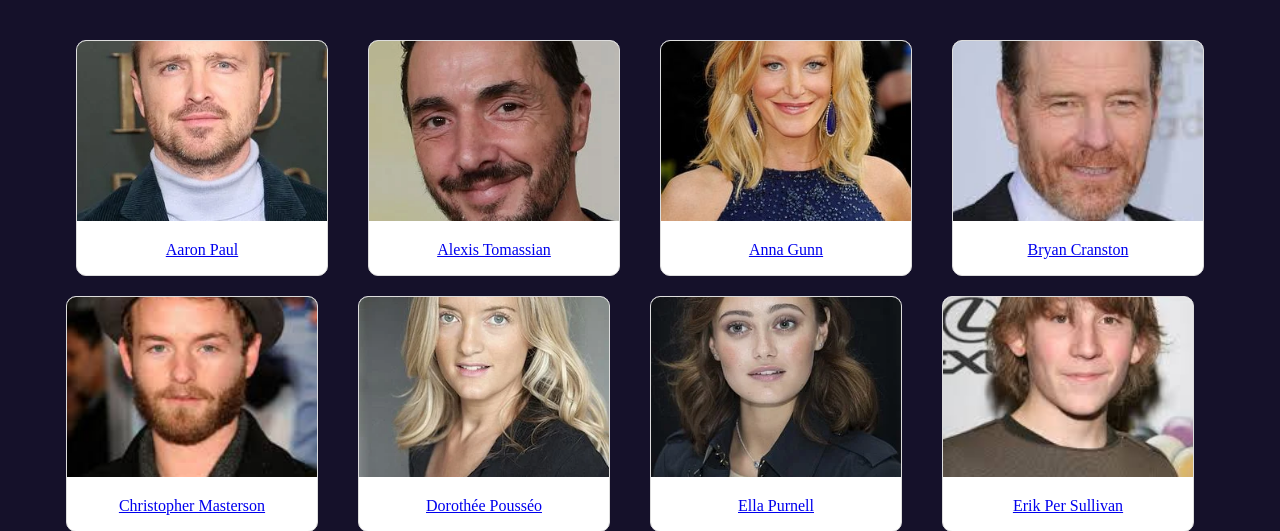
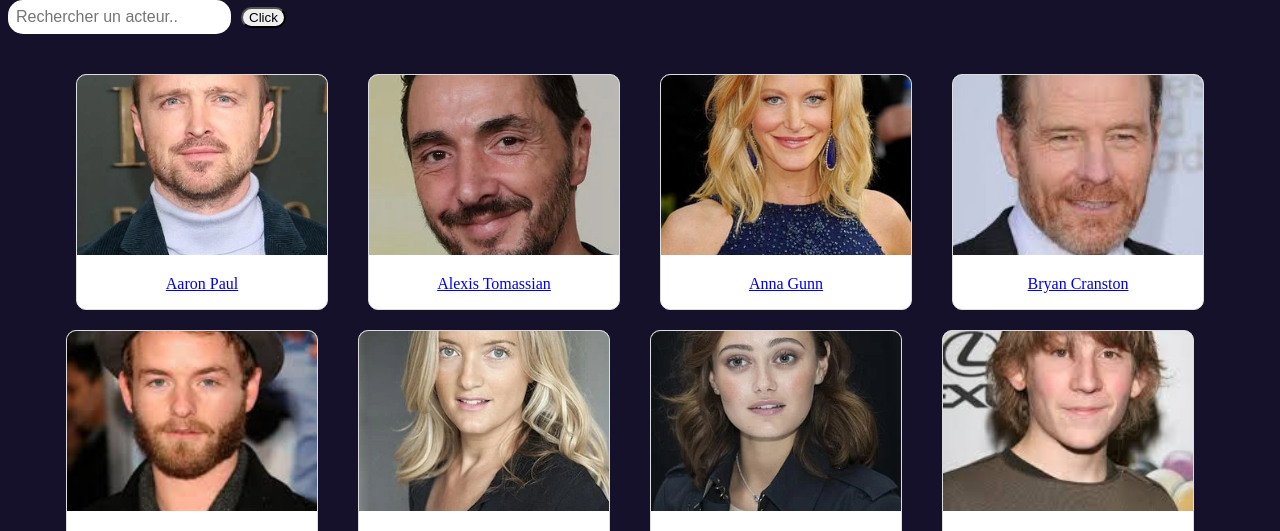
Before and after one commit to Drag-Sama/Web-3, a PHP site: page /actorpage.php in a window 1280 px wide. Shown: the part 141-672 px from the top of the page. Run offline with PHP 8.4, Linux system fonts and the light colour scheme; data comes from the database, SQL or seed files in the repository.

Commit message:
page acteur

```diff
--- a/actorpage.php
+++ b/actorpage.php
@@ -6,6 +6,10 @@ $BD = new BD();
 ob_start();
 $displayer = new Display($BD);
 ?>
+<form class="recherche" action="actorpage.php?acteur=$_GET['acteur']" method="get">
+            <input type="text" name="acteur" class="search-input" placeholder="Rechercher un acteur..">
+            <button type="submit" class="btn btn-primary">Click</button>
+        </form>
 <div class = "cartes">
     <?php
     $displayer->displayActeurRecherche();
--- a/php/classes/BD.php
+++ b/php/classes/BD.php
@@ -71,8 +71,8 @@ Class BD {
     public function research_acteur(){
         $sql = "";
         $this->connectBD();
-        if (isset($_GET["text"])) {
-            $text = $_GET["text"];
+        if (isset($_GET["acteur"])) {
+            $text = $_GET["acteur"];
             $sql = "SELECT DISTINCT * FROM acteur WHERE acteur.nom LIKE '%$text%' " ; // renvoie touts les acteurs dont le nom ressemble au texte
         }
         else {
--- a/php/classes/display.php
+++ b/php/classes/display.php
@@ -86,10 +86,17 @@ class Display {
             $serie = $_GET['serie'];
             $acteurs = $this->BD->get_acteurs_titre($serie);
             foreach($acteurs as $acteur){
-                echo "<div class = 'acteur-container'>";
-                echo "<img src = '/web3/Web-3/photos/acteur/$acteur->photo'/>";
-                echo "<a> $acteur->nom </a>";
-                echo "</div>";
+                echo(
+                    "
+                    <a href='homepage.php?text=".$acteur->nom."'>
+                    <div class='carte' id='$acteur->nom'>
+                        <img class ='carte-images' src='/web3/Web-3/photos/acteur/$acteur->photo'>
+                        <p>$acteur->nom</p>
+                        </a>
+                    </div>
+
+                    "
+                );
             }
         }
  }
```
